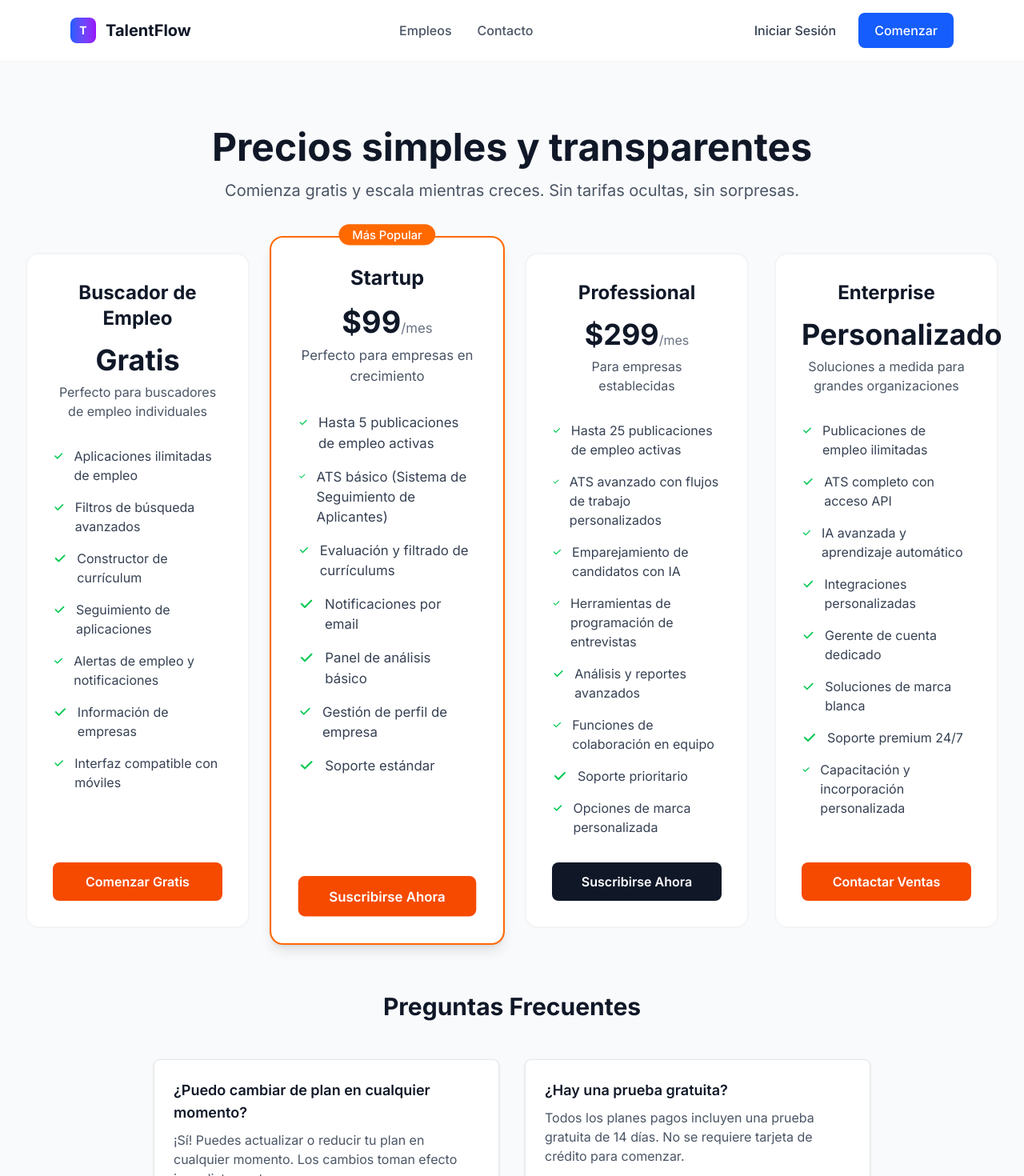
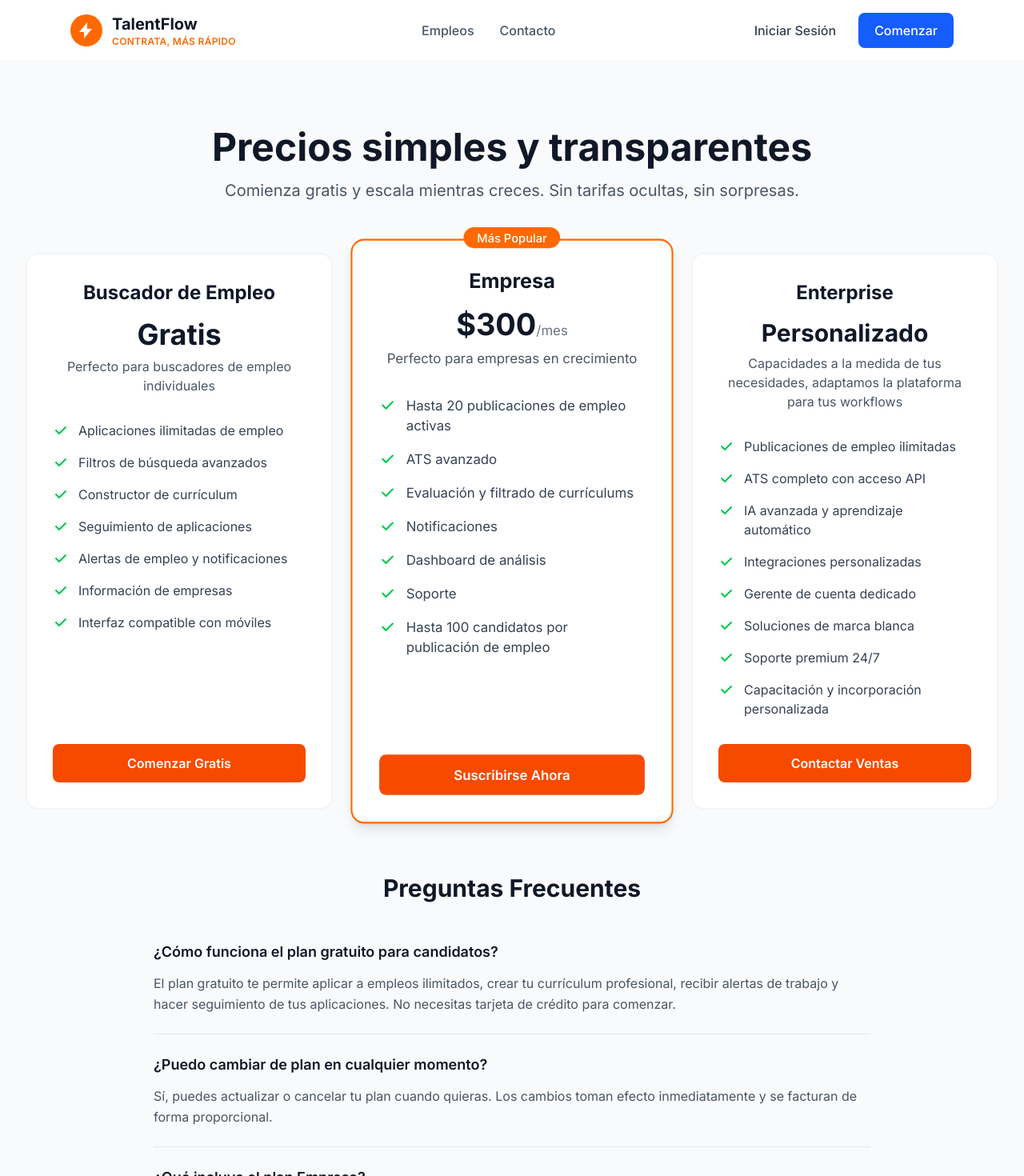
Before and after one commit to GamaEmmanuel/bolsa-de-trabajo, a Next.js app: page /pricing in a window 1280 px wide. Shown: the top 1470 px of the page at 80% size. Built offline with nearby package versions, Linux system fonts and the light colour scheme.

Commit message:
good version oct 13

```diff
--- a/src/app/candidate/layout.tsx
+++ b/src/app/candidate/layout.tsx
@@ -38,10 +38,15 @@ const CandidateLayout = ({ children }: { children: React.ReactNode }) => {
 						{/* Logo */}
 						<div className="flex items-center">
 							<Link href="/candidate/dashboard" className="flex items-center">
-								<div className="w-8 h-8 bg-gradient-to-r from-blue-600 to-purple-600 rounded-lg mr-3 flex items-center justify-center">
-									<span className="text-white font-bold text-sm">T</span>
+								<div className="w-10 h-10 bg-orange-500 rounded-full mr-3 flex items-center justify-center">
+									<svg className="w-6 h-6 text-white" fill="currentColor" viewBox="0 0 24 24">
+										<path d="M13 2L3 14h6v8l10-12h-6V2z"/>
+									</svg>
 								</div>
-								<span className="text-xl font-bold text-gray-900">TalentFlow</span>
+								<div className="flex flex-col">
+									<span className="text-xl font-bold text-gray-900">TalentFlow</span>
+									<span className="text-xs text-orange-500 font-semibold uppercase tracking-wide">CONTRATA, MÁS RÁPIDO</span>
+								</div>
 							</Link>
 						</div>
 
--- a/src/app/company/layout.tsx
+++ b/src/app/company/layout.tsx
@@ -114,10 +114,15 @@ const CompanyLayout = ({ children }: { children: React.ReactNode }) => {
 					<div className="flex justify-between items-center py-4">
 						{/* Logo/Brand */}
 						<Link href="/company/dashboard" className="flex items-center">
-							<div className="w-8 h-8 bg-gradient-to-r from-blue-600 to-purple-600 rounded-lg mr-3 flex items-center justify-center">
-								<span className="text-white font-bold text-sm">T</span>
+							<div className="w-10 h-10 bg-orange-500 rounded-full mr-3 flex items-center justify-center">
+								<svg className="w-6 h-6 text-white" fill="currentColor" viewBox="0 0 24 24">
+									<path d="M13 2L3 14h6v8l10-12h-6V2z"/>
+								</svg>
 							</div>
-							<span className="text-xl font-bold text-foreground">TalentFlow</span>
+							<div className="flex flex-col">
+								<span className="text-xl font-bold text-foreground">TalentFlow</span>
+								<span className="text-xs text-orange-500 font-semibold uppercase tracking-wide">CONTRATA, MÁS RÁPIDO</span>
+							</div>
 						</Link>
 
 						{/* Navigation */}
--- a/src/app/page.tsx
+++ b/src/app/page.tsx
@@ -59,12 +59,6 @@ const LandingPage = () => {
 								className="px-8 py-4 bg-orange-600 text-white text-lg font-semibold rounded-lg hover:bg-orange-700 transition-all duration-200 shadow-lg hover:shadow-xl"
 							>
 								Iniciar Prueba Gratuita
-							</Link>
-							<Link
-								href="/demo"
-								className="px-8 py-4 bg-white text-gray-900 text-lg font-semibold rounded-lg border-2 border-gray-200 hover:border-gray-300 transition-all duration-200"
-							>
-								Ver Demostración
 							</Link>
 						</div>
 					</div>
--- a/src/components/FullPricingSection.tsx
+++ b/src/components/FullPricingSection.tsx
@@ -51,51 +51,30 @@ const FullPricingSection: React.FC<FullPricingSectionProps> = ({
 			amount: 0
 		},
 		{
-			name: "Startup",
-			price: "$99",
+			name: "Empresa",
+			price: "$300",
 			period: "/mes",
 			description: "Perfecto para empresas en crecimiento",
 			features: [
-				"Hasta 5 publicaciones de empleo activas",
-				"ATS básico (Sistema de Seguimiento de Aplicantes)",
+				"Hasta 20 publicaciones de empleo activas",
+				"ATS avanzado",
 				"Evaluación y filtrado de currículums",
-				"Notificaciones por email",
-				"Panel de análisis básico",
-				"Gestión de perfil de empresa",
-				"Soporte estándar"
+				"Notificaciones",
+				"Dashboard de análisis",
+				"Soporte",
+				"Hasta 100 candidatos por publicación de empleo"
 			],
 			ctaText: "Suscribirse Ahora",
 			ctaLink: "/company/subscription/checkout?plan=startup",
 			popular: true,
 			buttonStyle: "primary",
 			planId: "startup",
-			amount: 9900
-		},
-		{
-			name: "Professional",
-			price: "$299",
-			period: "/mes",
-			description: "Para empresas establecidas",
-			features: [
-				"Hasta 25 publicaciones de empleo activas",
-				"ATS avanzado con flujos de trabajo personalizados",
-				"Emparejamiento de candidatos con IA",
-				"Herramientas de programación de entrevistas",
-				"Análisis y reportes avanzados",
-				"Funciones de colaboración en equipo",
-				"Soporte prioritario",
-				"Opciones de marca personalizada"
-			],
-			ctaText: "Suscribirse Ahora",
-			ctaLink: "/company/subscription/checkout?plan=professional",
-			buttonStyle: "secondary",
-			planId: "professional",
-			amount: 29900
+			amount: 30000
 		},
 		{
 			name: "Enterprise",
 			price: "Personalizado",
-			description: "Soluciones a medida para grandes organizaciones",
+			description: "Capacidades a la medida de tus necesidades, adaptamos la plataforma para tus workflows",
 			features: [
 				"Publicaciones de empleo ilimitadas",
 				"ATS completo con acceso API",
@@ -116,20 +95,52 @@ const FullPricingSection: React.FC<FullPricingSectionProps> = ({
 
 	const faqItems = [
 		{
-			question: "¿Puedo cambiar de plan en cualquier momento?",
-			answer: "¡Sí! Puedes actualizar o reducir tu plan en cualquier momento. Los cambios toman efecto inmediatamente."
+			question: "¿Cómo funciona el plan gratuito para candidatos?",
+			answer: "El plan gratuito te permite aplicar a empleos ilimitados, crear tu currículum profesional, recibir alertas de trabajo y hacer seguimiento de tus aplicaciones. No necesitas tarjeta de crédito para comenzar."
 		},
 		{
-			question: "¿Hay una prueba gratuita?",
-			answer: "Todos los planes pagos incluyen una prueba gratuita de 14 días. No se requiere tarjeta de crédito para comenzar."
+			question: "¿Puedo cambiar de plan en cualquier momento?",
+			answer: "Sí, puedes actualizar o cancelar tu plan cuando quieras. Los cambios toman efecto inmediatamente y se facturan de forma proporcional."
+		},
+		{
+			question: "¿Qué incluye el plan Empresa?",
+			answer: "El plan Empresa incluye hasta 20 publicaciones activas, ATS avanzado, evaluación automática de currículums, dashboard de análisis, notificaciones y hasta 100 candidatos por publicación de empleo."
+		},
+		{
+			question: "¿Ofrecen periodo de prueba?",
+			answer: "Sí, el plan Empresa incluye 14 días de prueba gratuita. No se requiere tarjeta de crédito para empezar."
 		},
 		{
 			question: "¿Qué métodos de pago aceptan?",
-			answer: "Aceptamos todas las principales tarjetas de crédito, PayPal y transferencias bancarias para planes Enterprise."
+			answer: "Aceptamos tarjetas de crédito/débito (Visa, Mastercard, American Express), transferencias bancarias y PayPal."
 		},
 		{
-			question: "¿Ofrecen reembolsos?",
-			answer: "Sí, ofrecemos una garantía de devolución de dinero de 30 días para todos los planes pagos."
+			question: "¿Cómo funciona el límite de candidatos por publicación?",
+			answer: "El plan Empresa permite hasta 100 candidatos por publicación de empleo. Si recibes más aplicaciones, te notificaremos para que puedas actualizar tu plan o gestionar las aplicaciones existentes."
+		},
+		{
+			question: "¿Mis datos están seguros?",
+			answer: "Absolutamente. Utilizamos encriptación de nivel bancario, cumplimos con GDPR y realizamos auditorías de seguridad regulares. Tus datos nunca se comparten con terceros sin tu consentimiento."
+		},
+		{
+			question: "¿Qué diferencia al plan Enterprise del plan Empresa?",
+			answer: "El plan Enterprise ofrece publicaciones ilimitadas, integraciones personalizadas, API completa, gerente de cuenta dedicado, soporte 24/7 y capacitación personalizada para tu equipo."
+		},
+		{
+			question: "¿Ofrecen capacitación para usar la plataforma?",
+			answer: "Sí, todos los planes incluyen documentación completa y videos tutoriales. El plan Enterprise incluye capacitación personalizada en vivo para tu equipo."
+		},
+		{
+			question: "¿Puedo exportar mis datos si decido cambiar de plataforma?",
+			answer: "Por supuesto. Puedes exportar todos tus datos (candidatos, publicaciones, análisis) en cualquier momento en formatos CSV o JSON."
+		},
+		{
+			question: "¿Qué tipo de soporte ofrecen?",
+			answer: "El plan Empresa incluye soporte por email con respuesta en 24 horas. El plan Enterprise incluye soporte prioritario 24/7 por email, chat y teléfono."
+		},
+		{
+			question: "¿Hay cargos ocultos o comisiones adicionales?",
+			answer: "No. El precio que ves es el precio que pagas. Sin cargos de configuración, sin comisiones por contratación, sin costos ocultos."
 		}
 	]
 
@@ -164,7 +175,7 @@ const FullPricingSection: React.FC<FullPricingSectionProps> = ({
 				</div>
 
 				{/* Pricing Tiers */}
-				<div className="grid grid-cols-1 md:grid-cols-2 lg:grid-cols-4 gap-8">
+				<div className="grid grid-cols-1 md:grid-cols-2 lg:grid-cols-3 gap-8">
 					{pricingPlans.map((plan, index) => (
 						<div
 							key={index}
@@ -184,20 +195,20 @@ const FullPricingSection: React.FC<FullPricingSectionProps> = ({
 							<div className="text-center mb-8">
 								<h3 className="text-2xl font-bold text-gray-900">{plan.name}</h3>
 								<div className="mt-4">
-									<span className="text-4xl font-bold text-gray-900">{plan.price}</span>
+									<span className={`font-bold text-gray-900 ${plan.price.length > 8 ? 'text-3xl' : 'text-4xl'}`}>{plan.price}</span>
 									{plan.period && (
 										<span className="text-gray-500">{plan.period}</span>
 									)}
 								</div>
-								<p className="mt-2 text-gray-600">{plan.description}</p>
+								<p className="mt-2 text-gray-600 break-words">{plan.description}</p>
 							</div>
 							<ul className="space-y-4 mb-8 flex-grow">
 								{plan.features.map((feature, featureIndex) => (
 									<li key={featureIndex} className="flex items-start">
-										<svg className="w-5 h-5 text-green-500 mr-3 mt-0.5" fill="currentColor" viewBox="0 0 20 20">
+										<svg className="w-5 h-5 text-green-500 mr-3 mt-0.5 flex-shrink-0" fill="currentColor" viewBox="0 0 20 20">
 											<path fillRule="evenodd" d="M16.707 5.293a1 1 0 010 1.414l-8 8a1 1 0 01-1.414 0l-4-4a1 1 0 011.414-1.414L8 12.586l7.293-7.293a1 1 0 011.414 0z" clipRule="evenodd" />
 										</svg>
-										<span className="text-gray-700">{feature}</span>
+										<span className="text-gray-700 break-words">{feature}</span>
 									</li>
 								))}
 							</ul>
@@ -219,17 +230,19 @@ const FullPricingSection: React.FC<FullPricingSectionProps> = ({
 						<h2 className="text-3xl font-bold text-center text-gray-900 mb-12">
 							Preguntas Frecuentes
 						</h2>
-						<div className="grid grid-cols-1 md:grid-cols-2 gap-8 max-w-4xl mx-auto">
+						<div className="max-w-4xl mx-auto">
+							<div className="space-y-6">
 								{faqItems.map((item, index) => (
-								<div key={index} className="bg-white p-6 rounded-lg shadow-sm border border-gray-200">
-									<h3 className="text-lg font-semibold text-gray-900 mb-2">
+									<div key={index} className="border-b border-gray-200 pb-6 last:border-b-0">
+										<h3 className="text-lg font-semibold text-gray-900 mb-3">
 											{item.question}
 										</h3>
-									<p className="text-gray-600">
+										<p className="text-gray-600 leading-relaxed">
 											{item.answer}
 										</p>
 									</div>
 								))}
+							</div>
 						</div>
 					</div>
 				)}
--- a/src/components/Header.tsx
+++ b/src/components/Header.tsx
@@ -10,10 +10,15 @@ const Header = () => {
 				<div className="flex justify-between items-center py-4">
 					<div className="flex items-center">
 						<Link href="/" className="flex items-center">
-							<div className="w-8 h-8 bg-gradient-to-r from-blue-600 to-purple-600 rounded-lg mr-3 flex items-center justify-center">
-								<span className="text-white font-bold text-sm">T</span>
+							<div className="w-10 h-10 bg-orange-500 rounded-full mr-3 flex items-center justify-center">
+								<svg className="w-6 h-6 text-white" fill="currentColor" viewBox="0 0 24 24">
+									<path d="M13 2L3 14h6v8l10-12h-6V2z"/>
+								</svg>
 							</div>
-							<span className="text-xl font-bold text-gray-900">TalentFlow</span>
+							<div className="flex flex-col">
+								<span className="text-xl font-bold text-gray-900">TalentFlow</span>
+								<span className="text-xs text-orange-500 font-semibold uppercase tracking-wide">CONTRATA, MÁS RÁPIDO</span>
+							</div>
 						</Link>
 					</div>
 					<div className="hidden md:flex items-center space-x-8">
--- a/src/components/PricingSection.tsx
+++ b/src/components/PricingSection.tsx
@@ -50,41 +50,25 @@ const PricingSection: React.FC<PricingSectionProps> = ({
 			amount: 0
 		},
 		{
-			name: "Startup",
-			price: "$99",
+			name: "Empresa",
+			price: "$300",
 			period: "/mes",
 			description: "Perfecto para empresas en crecimiento",
 			features: [
-				"Hasta 5 publicaciones de empleo",
-				"ATS básico",
-				"Evaluación de currículum",
-				"Notificaciones por email",
-				"Panel de análisis"
+				"Hasta 20 publicaciones de empleo activas",
+				"ATS avanzado",
+				"Evaluación y filtrado de currículums",
+				"Notificaciones",
+				"Dashboard de análisis",
+				"Soporte",
+				"Hasta 100 candidatos por publicación de empleo"
 			],
 			ctaText: "Suscribirse Ahora",
 			ctaLink: "/company/subscription/checkout?plan=startup",
 			popular: true,
 			buttonStyle: "primary",
 			planId: "startup",
-			amount: 9900
-		},
-		{
-			name: "Professional",
-			price: "$299",
-			period: "/mes",
-			description: "Para empresas establecidas",
-			features: [
-				"Hasta 25 publicaciones de empleo",
-				"ATS avanzado",
-				"Emparejamiento con IA",
-				"Programación de entrevistas",
-				"Análisis avanzados"
-			],
-			ctaText: "Suscribirse Ahora",
-			ctaLink: "/company/subscription/checkout?plan=professional",
-			buttonStyle: "secondary",
-			planId: "professional",
-			amount: 29900
+			amount: 30000
 		}
 	]
 
@@ -115,7 +99,7 @@ const PricingSection: React.FC<PricingSectionProps> = ({
 					</p>
 				</div>
 
-				<div className="grid grid-cols-1 md:grid-cols-3 gap-8 max-w-5xl mx-auto">
+				<div className="grid grid-cols-1 md:grid-cols-2 gap-8 max-w-4xl mx-auto">
 					{pricingPlans.map((plan, index) => (
 						<div
 							key={index}
@@ -135,20 +119,20 @@ const PricingSection: React.FC<PricingSectionProps> = ({
 							<div className="text-center mb-8">
 								<h3 className="text-2xl font-bold text-gray-900">{plan.name}</h3>
 								<div className="mt-4">
-									<span className="text-4xl font-bold text-gray-900">{plan.price}</span>
+									<span className={`font-bold text-gray-900 ${plan.price.length > 8 ? 'text-3xl' : 'text-4xl'}`}>{plan.price}</span>
 									{plan.period && (
 										<span className="text-gray-500">{plan.period}</span>
 									)}
 								</div>
-								<p className="mt-2 text-gray-600">{plan.description}</p>
+								<p className="mt-2 text-gray-600 break-words">{plan.description}</p>
 							</div>
 							<ul className="space-y-4 mb-8 flex-grow">
 								{plan.features.map((feature, featureIndex) => (
-									<li key={featureIndex} className="flex items-center">
-										<svg className="w-5 h-5 text-green-500 mr-3" fill="currentColor" viewBox="0 0 20 20">
+									<li key={featureIndex} className="flex items-start">
+										<svg className="w-5 h-5 text-green-500 mr-3 mt-0.5 flex-shrink-0" fill="currentColor" viewBox="0 0 20 20">
 											<path fillRule="evenodd" d="M16.707 5.293a1 1 0 010 1.414l-8 8a1 1 0 01-1.414 0l-4-4a1 1 0 011.414-1.414L8 12.586l7.293-7.293a1 1 0 011.414 0z" clipRule="evenodd" />
 										</svg>
-										<span className="text-gray-700">{feature}</span>
+										<span className="text-gray-700 break-words">{feature}</span>
 									</li>
 								))}
 							</ul>
```
Also changed, not shown: src/app/company/dashboard/page.tsx (+94 -57 lines). Lines whose indentation alone changed are shown as unchanged.
